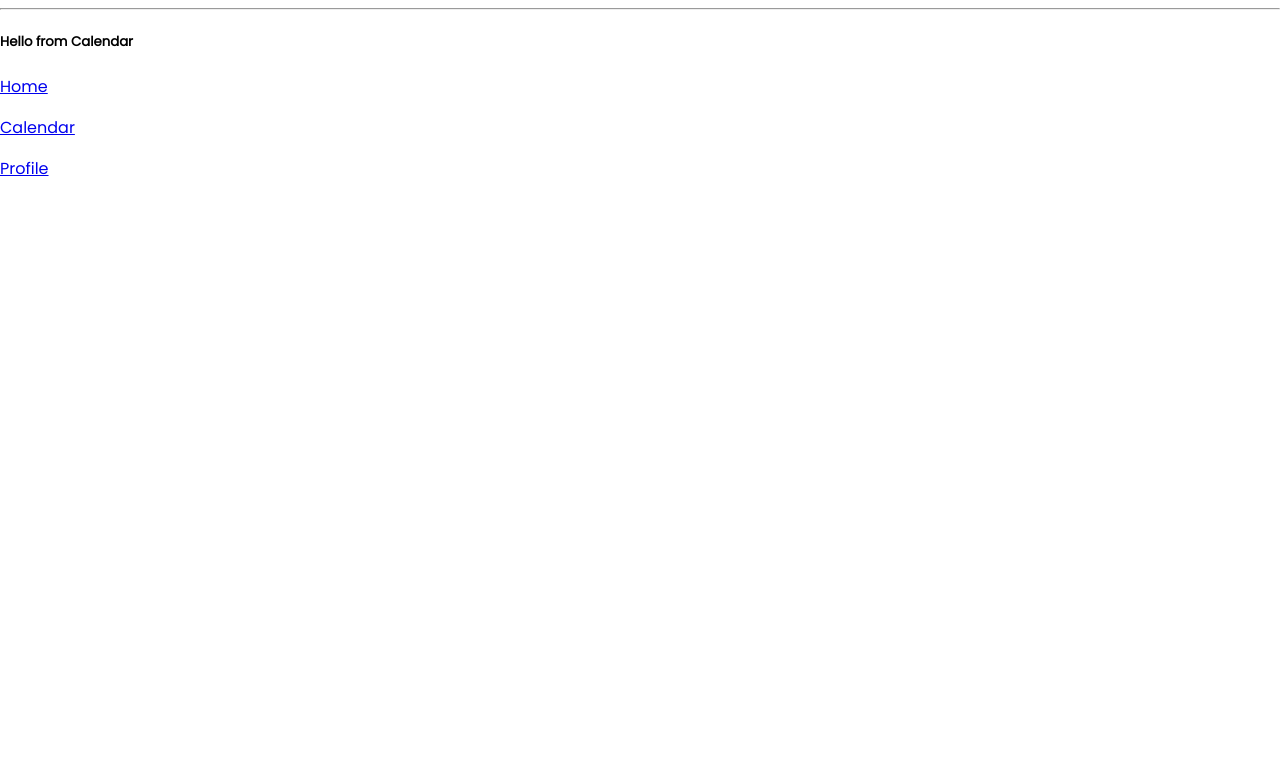
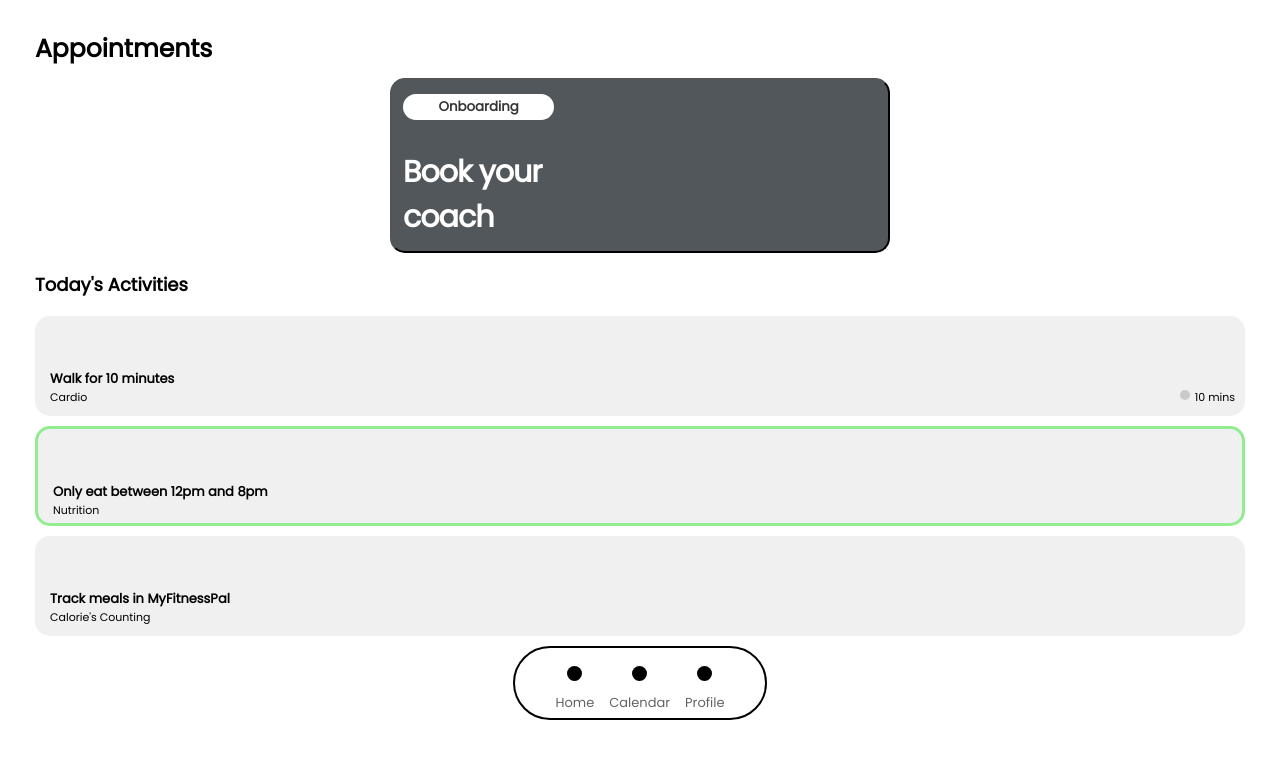
Before and after one commit to officiallyakshay/Lina-Health, a React (Create React App) app: page /calendar in a window 1280 px wide. Shown: the top 758 px of the page. Built offline with nearby package versions, Linux system fonts and the light colour scheme.

Commit message:
First screen basically done. Hosting now

```diff
--- a/public/index.html
+++ b/public/index.html
@@ -24,7 +24,9 @@
       work correctly both with client-side routing and a non-root public URL.
       Learn how to configure a non-root public URL by running `npm run build`.
     -->
-    <title>React App</title>
+  <style>
+    @import url('https://fonts.googleapis.com/css2?family=Poppins&display=swap');
+  </style>
   </head>
   <body>
     <noscript>You need to enable JavaScript to run this app.</noscript>
--- a/src/App.css
+++ b/src/App.css
@@ -1,5 +1,3 @@
-@import url('https://fonts.googleapis.com/css2?family=Poppins:&display=swap');
-
 * {
   font-family: 'Poppins', sans-serif;
 }
@@ -8,8 +6,12 @@
   padding: 35px;
 }
 
+.calendar {
+  padding: 35px;
+}
+
 .welcome {
-  /* padding: 10px; */
+
 }
 
 .bookyourcoach {
@@ -18,13 +20,12 @@
 }
 
 .coachButton {
-  /* padding: 45px; */
   border-radius: 15px;
   background-color: #52575B;
   display: block;
   margin: 10px 0;
-  padding: 10px;
   width: 100%;
+  margin-top: -15px;
 }
 
 .onboarding {
@@ -44,6 +45,7 @@
   text-align: start;
   margin-bottom: 10px;
   margin-left: 5px;
+  letter-spacing: -0.03em;
 }
 
 .todaysActivities {
@@ -70,11 +72,11 @@
   width: 100%;
   height: 100px;
   border: none;
+
 }
 
 .actButtonText {
   text-align: left;
-  font-size: 14px;
   padding-top: 30px;
   font-weight: 700;
   font-size: 13px;
@@ -85,10 +87,73 @@
   text-align: left;
   font-weight: 100;
   font-size: 11px;
-  margin-top: -7px;
+  margin-top: -13px;
   margin-left: 5px;
 }
 
-.navbar {
+.navbar { /* navbarActive */
+  border: 2px solid black;
+  display: flex;
+  flex-direction: row;
+  justify-content: center;
+  width: 250px;
+  border-radius: 55px;
+  margin: auto;
+  margin-top: 5px;
+  height: 70px;
+}
 
+.navbarInactive {
+  border: 2px solid black;
+  border-radius: 15px;
+  display: flex;
+  flex-direction: row;
+  justify-content: center;
+  width: 250px;
+  border-radius: 55px;
+  margin: auto;
 }
+
+.innerNavBar {
+  text-align: center;
+  margin-top: 10px;
+}
+
+.innerNavBar2 {
+  text-align: center;
+  margin-top: 10px;
+  margin-left: 15px;
+  margin-right: 15px;
+}
+
+a > span {
+  height: 15px;
+  width: 15px;
+  background-color: #000000;
+  border-radius: 50%;
+  display: inline-block;
+}
+
+a {
+  text-decoration: none;
+  color: #646464;
+}
+
+span {
+  margin-top: 5px;
+  margin-bottom: -5px;
+}
+
+a > p {
+  font-size: 13px;
+  margin-top: 10px;
+}
+
+div > span {
+  height: 10px;
+  width: 10px;
+  border-radius: 50%;
+  display: inline-block;
+  margin-top: 1px;
+  background-color: rgb(203, 201, 201);
+}
--- a/src/App.js
+++ b/src/App.js
@@ -6,8 +6,6 @@ import NavbarRoutes from './NavbarRoutes';
 function App() {
   return (
     <div>
-      <hr />
-      {/* <Home /> */}
       <NavbarRoutes />
     </div>
   );
--- a/src/BottomNav.js
+++ b/src/BottomNav.js
@@ -4,15 +4,24 @@ import './App.css';
 function BottomNav() {
   return (
     <div className="navbar">
+      <div className="innerNavBar">
         <a href="/">
+          <span class="dot"></span>
           <p>Home</p>
         </a>
+      </div>
+      <div className="innerNavBar2">
         <a href="/calendar">
+          <span class="dot"></span>
           <p>Calendar</p>
         </a>
+      </div>
+      <div className="innerNavBar">
         <a href="/profile">
+          <span class="dot"></span>
           <p>Profile</p>
         </a>
+      </div>
     </div>
   );
 }
--- a/src/Calendar.js
+++ b/src/Calendar.js
@@ -3,9 +3,46 @@ import BottomNav from './BottomNav';
 
 function Calendar() {
   return (
-    <div>
-      <h5>Hello from Calendar</h5>
-      <BottomNav />
+    <div className="calendar">
+      <div className="appointments">
+        <h3 style={{ marginTop: '-5px', fontSize: '25px' }}>Appointments</h3>
+      </div>
+      <div className="bookyourcoach">
+        <button className="coachButton">
+          <p className="onboarding">Onboarding</p>
+          <p className="coachtext"> Book your <br/> coach </p>
+        </button>
+      </div>
+      <div className="todaysActivities">
+        <p style={{ fontWeight: '700', fontSize: '18px' }}>Today's Activities</p>
+        <div>
+          <button className="actButton">
+            <p className="actButtonText">
+              Walk for 10 minutes
+            </p>
+            <p className="actButtonText2">
+              Cardio
+              <div style={{ float: 'right', display: 'flex' }}>
+                <span class="dot"></span>
+                <p style={{ marginLeft: '5px', marginTop: '-0.5px' }}>10 mins</p>
+              </div>
+            </p>
+          </button>
+          <button className="actButtonGreen">
+            <p className="actButtonText">
+              Only eat between 12pm and 8pm
+            </p>
+            <p className="actButtonText2">Nutrition</p>
+          </button>
+          <button className="actButton">
+            <p className="actButtonText">
+              Track meals in MyFitnessPal
+            </p>
+            <p className="actButtonText2">Calorie's Counting</p>
+          </button>
+        </div>
+      </div>
+    <BottomNav />
     </div>
   );
 }
--- a/src/Home.js
+++ b/src/Home.js
@@ -6,8 +6,8 @@ function Home() {
   return (
     <div className="home">
       <div className="welcome">
-        <h5>Welcome</h5>
-        <h3 style={{ marginTop: '-15px' }}>John</h3>
+        <p style={{ fontWeight: '400', fontSize: '14px' }}>Welcome</p>
+        <h3 style={{ marginTop: '-5px', fontSize: '25px' }}>John</h3>
       </div>
       <div className="bookyourcoach">
         <button className="coachButton">
@@ -16,13 +16,19 @@ function Home() {
         </button>
       </div>
       <div className="todaysActivities">
-        <h5>Today's Activities</h5>
+        <p style={{ fontWeight: '700', fontSize: '18px' }}>Today's Activities</p>
         <div>
           <button className="actButton">
             <p className="actButtonText">
               Walk for 10 minutes
             </p>
-            <p className="actButtonText2">Cardio</p>
+            <p className="actButtonText2">
+              Cardio
+              <div style={{ float: 'right', display: 'flex' }}>
+                <span class="dot"></span>
+                <p style={{ marginLeft: '5px', marginTop: '-0.5px' }}>10 mins</p>
+              </div>
+            </p>
           </button>
           <button className="actButtonGreen">
             <p className="actButtonText">
@@ -38,7 +44,7 @@ function Home() {
           </button>
         </div>
       </div>
-      <BottomNav />
+    <BottomNav />
     </div>
   );
 }
```
Lines whose indentation alone changed are shown as unchanged.
